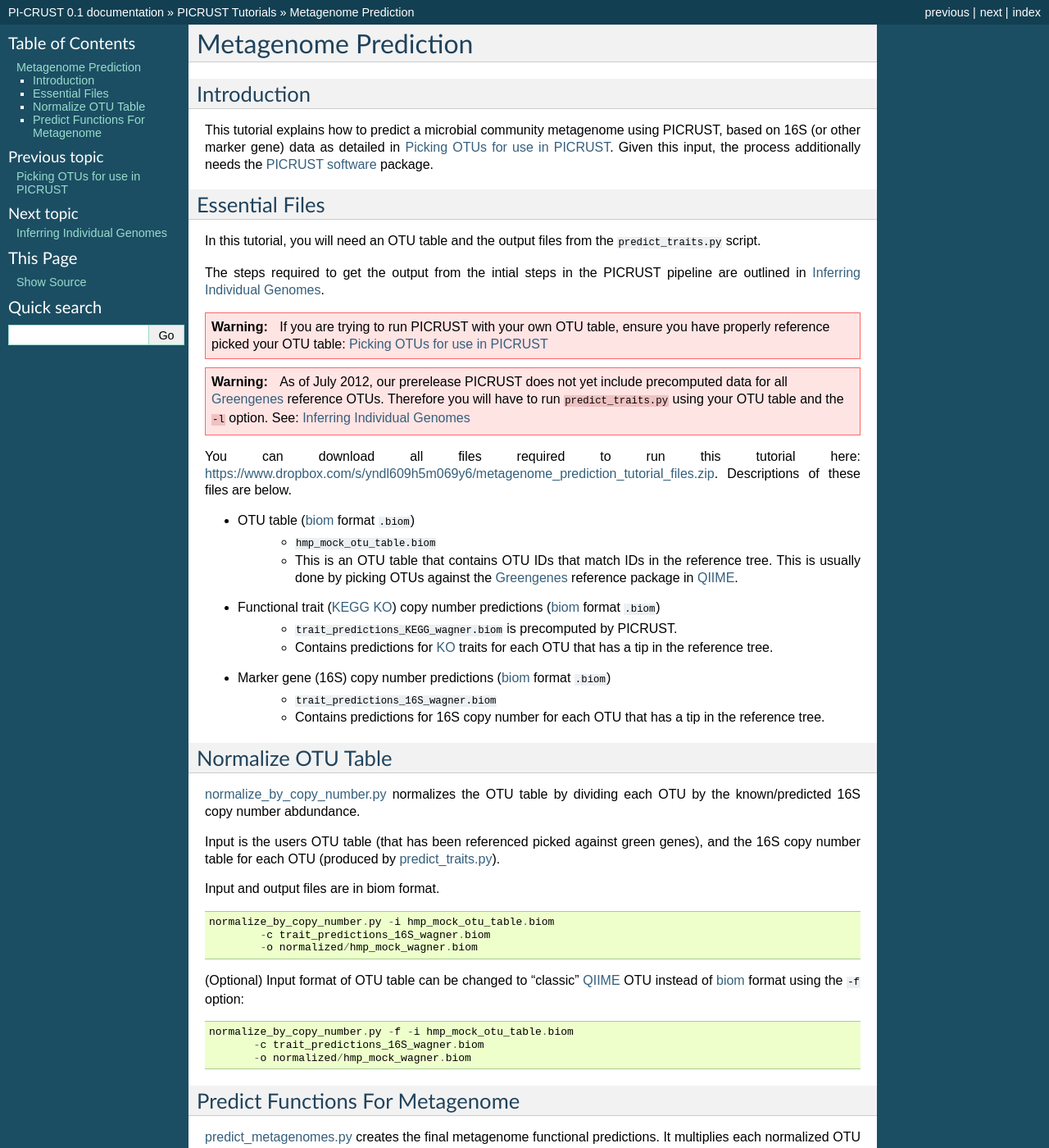
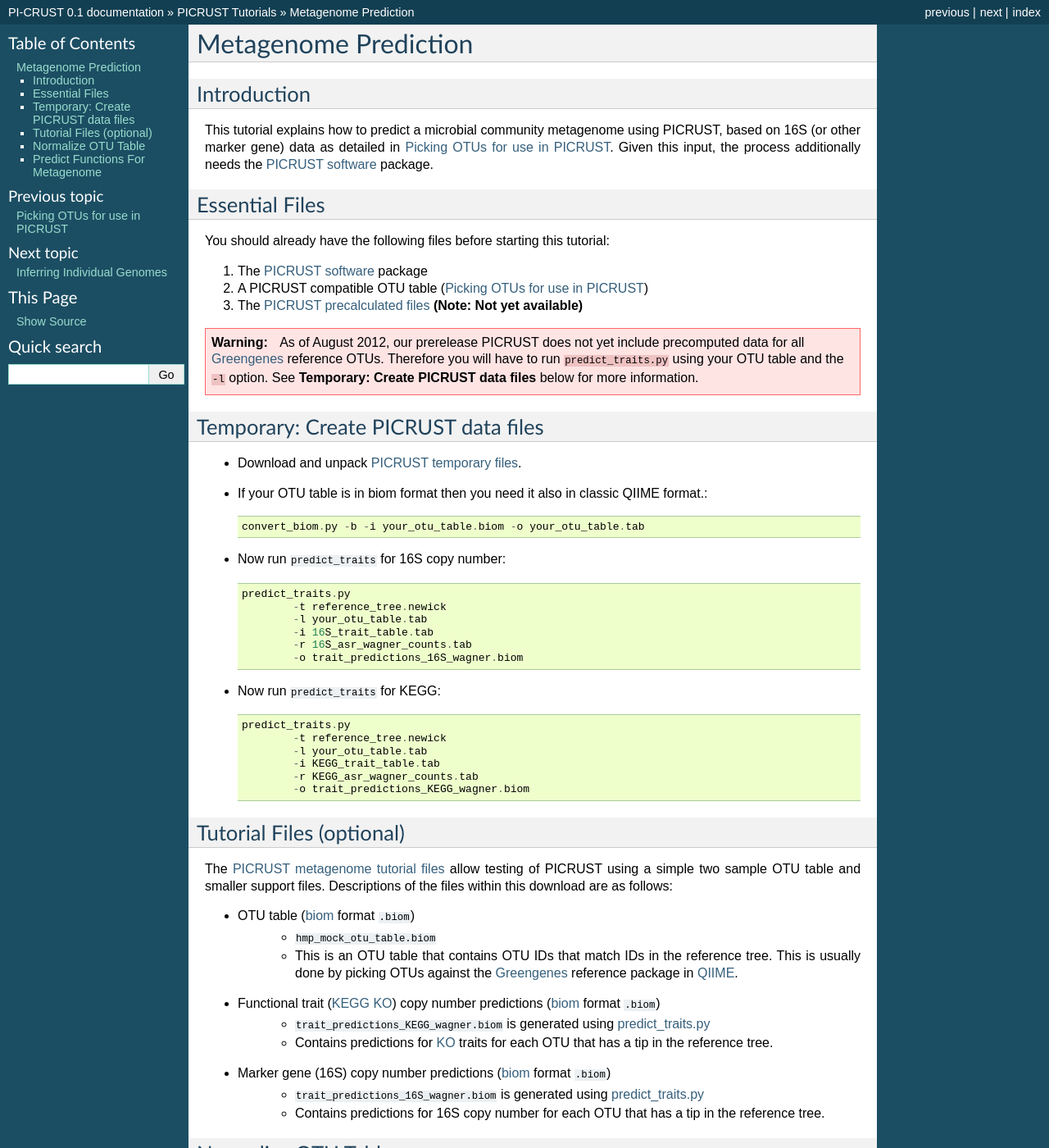
Before and after one commit to picrust/picrust, a Sphinx documentation site: the page built from doc/source/tutorials/010_metagenome_prediction.rst, in a window 1280 px wide and 1400 px high. Shown: the whole window at 82% size. Built offline with Sphinx 7.4.7, drawn with Linux system fonts in a browser that asks for light colours; some of the changed text lies outside the part shown.

Commit message:
Update to the documentation so should be MUCH clearer for early testers of the software.

```diff
--- a/doc/source/global.rst
+++ b/doc/source/global.rst
@@ -1,10 +1,19 @@
+.. _APE: 				http://ape.mpl.ird.fr/
 .. _biom:				http://biom-format.org
 .. _GPL:				http://www.gnu.org/licenses/gpl-2.0.html
-.. _Greengenes:			http://greengenes.lbl.gov
+.. _Greengenes:				http://greengenes.lbl.gov
 .. _KEGG:				http://www.genome.jp/kegg/
 .. _KO:					http://www.genome.jp/kegg/ko.html
-.. _PICRUST:			http://picrust.sourceforge.net
-.. _PICRUST software:	http://sourceforge.net/projects/picrust/files/
+.. _PICRUST:				http://picrust.sourceforge.net
+.. _PICRUST software:			http://sourceforge.net/projects/picrust/files/
+.. _PICRUST development software: 	http://sourceforge.net/p/picrust/code/
+.. _PICRUST metagenome tutorial files:	https://www.dropbox.com/s/yndl609h5m069y6/metagenome_prediction_tutorial_files.zip
+.. _PICRUST GG reference data:		https://s3.amazonaws.com/picrust-public-data/img_gg_otus_18may2012.tgz
+.. _PICRUST starting files: 		https://dl.dropbox.com/s/yvymi52uiwgltqt/picrust_starting_files.zip?dl=1
+.. _PICRUST precalculated files: 	replace:: :py:mod:`dummy`
+.. _PICRUST temporary files:		https://dl.dropbox.com/sh/7x2e2zh65yuf45u/VbWVrx392K/tutorial_files/picrust_temporary_files.zip?dl=1
+.. _PICRUST users list: 		https://groups.google.com/group/picrust-users/subscribe?note=1&hl=en&noredirect=true&pli=1
+.. _PyCogent:				http://pycogent.sourceforge.net/
 .. _QIIME:				http://www.qiime.org
-
+.. _R: 					http://www.r-project.org/
 .. |dummy|				replace:: :py:mod:`dummy`
--- a/doc/source/tutorials/010_metagenome_prediction.rst
+++ b/doc/source/tutorials/010_metagenome_prediction.rst
@@ -1,9 +1,10 @@
 .. _metagenome_prediction_tutorial:
+
+Metagenome Prediction
+=====================
 
 .. include:: ../global.rst
 
-Metagenome Prediction
-=====================
 
 Introduction
 ------------
@@ -14,28 +15,57 @@
 Essential Files
 ---------------
 
-In this tutorial, you will need an OTU table and the output files from the ``predict_traits.py`` script.
+You should already have the following files before starting this tutorial:
 
-The steps required to get the output from the intial steps in the PICRUST pipeline are outlined in :ref:`genome_prediction_tutorial`.
+1. The `PICRUST software`_ package
+2. A PICRUST compatible OTU table (:ref:`otu_picking_tutorial`)
+3. The `PICRUST precalculated files`_ **(Note: Not yet available)**
 
 .. warning::
 
-	If you are trying to run PICRUST with your own OTU table, ensure you have properly reference picked your OTU table: :ref:`otu_picking_tutorial`
+	As of August 2012, our prerelease PICRUST does not yet include precomputed data for all `Greengenes`_ reference OTUs.
+	Therefore you will have to run ``predict_traits.py`` using your OTU table and the ``-l`` option. See **Temporary: Create PICRUST data files** below for more information.
 
-.. warning::
+Temporary: Create PICRUST data files
+------------------------------------
 
-	As of July 2012, our prerelease PICRUST does not yet include precomputed data for all `Greengenes`_ reference OTUs.
-	Therefore you will have to run ``predict_traits.py`` using your OTU table and the ``-l`` option. See: :ref:`genome_prediction_tutorial`
+* Download and unpack `PICRUST temporary files`_.
 
-You can download all files required to run this tutorial here: https://www.dropbox.com/s/yndl609h5m069y6/metagenome_prediction_tutorial_files.zip.
-Descriptions of these files are below.
+* If your OTU table is in biom format then you need it also in classic QIIME format.::
+
+	convert_biom.py -b -i your_otu_table.biom -o your_otu_table.tab
+
+* Now run ``predict_traits`` for 16S copy number: ::
+
+	predict_traits.py
+		-t reference_tree.newick
+		-l your_otu_table.tab
+ 		-i 16S_trait_table.tab
+		-r 16S_asr_wagner_counts.tab
+		-o trait_predictions_16S_wagner.biom
+
+* Now run ``predict_traits`` for KEGG: ::
+
+	predict_traits.py
+		-t reference_tree.newick
+		-l your_otu_table.tab
+		-i KEGG_trait_table.tab
+		-r KEGG_asr_wagner_counts.tab
+		-o trait_predictions_KEGG_wagner.biom
+
+
+
+Tutorial Files (optional)
+-------------------------
+
+The `PICRUST metagenome tutorial files`_ allow testing of PICRUST using a simple two sample OTU table and smaller support files. Descriptions of the files within this download are as follows:
 
 * OTU table (`biom`_ format ``.biom``)
 	* ``hmp_mock_otu_table.biom``
 	* This is an OTU table that contains OTU IDs that match IDs in the reference tree.  This is usually done by picking OTUs against the `Greengenes`_ reference package in `QIIME`_.
 
 * Functional trait (`KEGG`_ `KO`_) copy number predictions (`biom`_ format ``.biom``)
-    * ``trait_predictions_KEGG_wagner.biom`` is precomputed by PICRUST.
+    * ``trait_predictions_KEGG_wagner.biom`` is generated using :ref:`predict_traits`
     * Contains predictions for `KO`_ traits for each OTU that has a tip in the reference tree.
 
 .. warning:
@@ -44,7 +74,7 @@
 	It can NOT be used with other OTU tables.
 
 * Marker gene (16S) copy number predictions (`biom`_ format ``.biom``)
-    * ``trait_predictions_16S_wagner.biom``
+    * ``trait_predictions_16S_wagner.biom`` is generated using :ref:`predict_traits`
     * Contains predictions for 16S copy number for each OTU that has a tip in the reference tree.
 
 .. warning:
@@ -61,15 +91,18 @@
 
 Input and output files are in biom format. ::
 
-	normalize_by_copy_number.py -i hmp_mock_otu_table.biom
+	normalize_by_copy_number.py
+		-i your_otu_table.biom
 		-c trait_predictions_16S_wagner.biom
-		-o normalized/hmp_mock_wagner.biom
+		-o your_normalized_otu_table.biom
 
 (Optional) Input format of OTU table can be changed to "classic" `QIIME`_ OTU instead of `biom`_ format using the ``-f`` option: ::
 
-	 normalize_by_copy_number.py -f -i hmp_mock_otu_table.biom
+	 normalize_by_copy_number.py
+		-f
+		-i your_otu_table.tab
 		-c trait_predictions_16S_wagner.biom
-		-o normalized/hmp_mock_wagner.biom
+		-o your_normalized_otu_table.biom
 
 Predict Functions For Metagenome
 --------------------------------
@@ -80,12 +113,15 @@
 
 Output is in `biom`_ format by default: ::
 
-	predict_metagenomes.py -i normalized/hmp_mock_wagner.biom
-		-g trait_predictions_KEGG_wagner.biom
-		-o hmp_mock_predictions_wagner.biom
+	predict_metagenomes.py
+		-i your_normalized_otu_table.biom
+		-c trait_predictions_KEGG_wagner.biom
+		-o your_KEGG_predictions.biom
 
 (Optional) Output format can be changed to tab delimited using ``-f`` option: ::
 
-	predict_metagenomes.py -f -i normalized/hmp_mock_wagner.biom
-		-g trait_predictions_KEGG_wagner.biom
-		-o hmp_mock_predictions_wagner.tab
+	predict_metagenomes.py
+		-f
+		-i your_normalized_otu_table.biom
+		-c trait_predictions_KEGG_wagner.biom
+		-o your_KEGG_predictions.tab
```
Also changed, not shown: doc/source/index.rst (+39 -6 lines), doc/source/quickstart.rst (+8 -4 lines).
